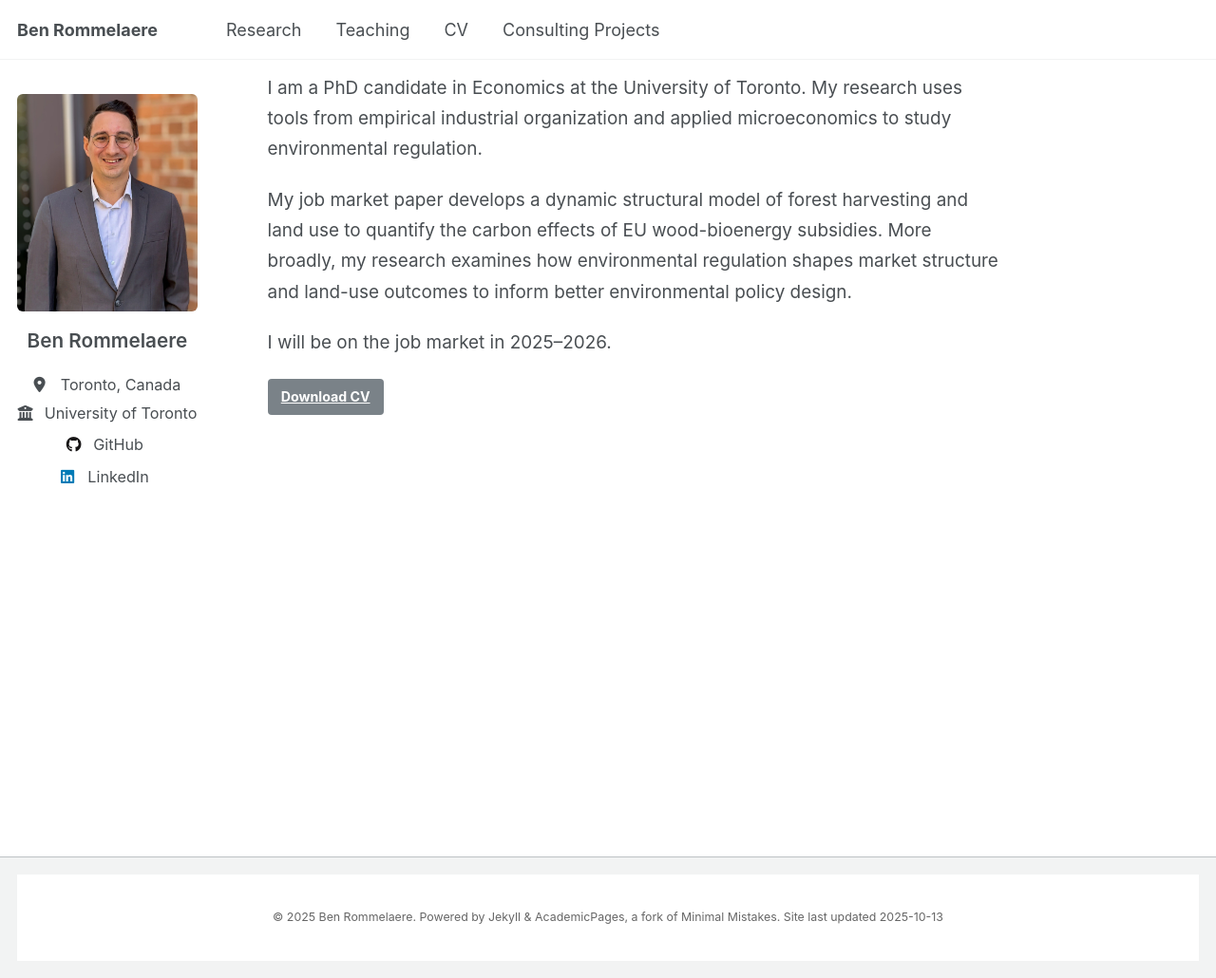
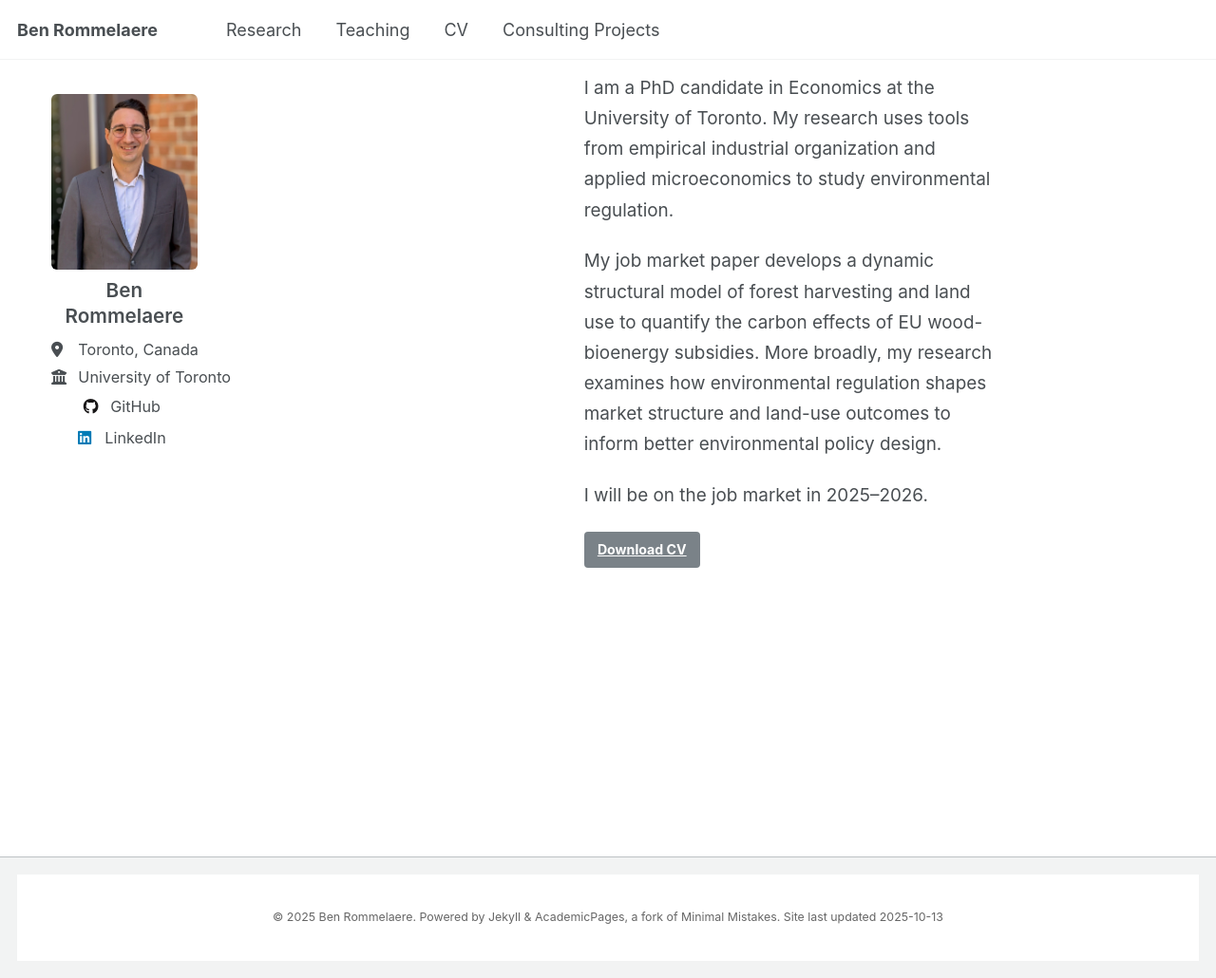
Before and after one commit to brommelaere/brommelaere.github.io, a Jekyll site: the page built from _pages/about.md, in a window 1280 px wide and 1030 px high. Shown: the whole window at 95% size. Built offline with Jekyll 4.4.1, drawn with Linux system fonts in a browser that asks for light colours.

Commit message:
Update _custom.scss

```diff
--- a/_sass/_custom.scss
+++ b/_sass/_custom.scss
@@ -2,25 +2,28 @@
    CUSTOM OVERRIDES FOR ACADEMICPAGES - CLEAN ALIGNED LAYOUT
    ========================================================================== */
 
-/* Remove top spacing to align everything at top */
+/* Remove ALL top spacing to align everything at exact same height */
 #main {
   margin-top: 0 !important;
   padding-top: 0 !important;
 }
 
+/* Sidebar - push right and remove top spacing */
 .sidebar {
   margin-top: 0 !important;
   margin-bottom: 1em !important;
+  padding-left: 1.5rem !important; /* Push sidebar right */
 
   @media screen and (min-width: 64em) {
     padding-top: 0 !important;
+    padding-left: 2rem !important; /* More push on desktop */
   }
 }
 
-/* Avatar/Image styling - starts at very top */
+/* Avatar/Image - remove ALL spacing above */
 .author__avatar {
   margin-top: 0 !important;
-  margin-bottom: 1rem !important;
+  margin-bottom: 0.5rem !important; /* Tighter spacing below image */
 
   img {
     max-width: 200px !important;
@@ -28,6 +31,7 @@
     border-radius: 6px !important;
     border: none !important;
     padding: 0 !important;
+    display: block !important;
 
     @media screen and (min-width: 64em) {
       max-width: 200px !important;
@@ -35,9 +39,11 @@
   }
 }
 
-/* Author content - name and links */
+/* Author content - tighter spacing */
 .author__content {
   text-align: center !important;
+  margin-top: 0 !important;
+  padding-top: 0 !important;
 
   @media screen and (min-width: 64em) {
     text-align: center !important;
@@ -47,12 +53,20 @@
 .author__name {
   font-size: 1.15rem !important;
   font-weight: 600 !important;
-  margin: 0 0 0.8rem 0 !important;
+  margin: 0 0 0.5rem 0 !important; /* Tighter bottom margin */
   line-height: 1.3 !important;
 }
 
-/* Author links under photo */
+/* Tighter spacing for location/university */
+.author__bio {
+  margin-top: 0.3rem !important;
+  margin-bottom: 0.3rem !important;
+}
+
+/* Author links - tighter spacing */
 .author__urls-wrapper {
+  margin-top: 0.3rem !important;
+
   @media screen and (min-width: 64em) {
     display: block !important;
   }
@@ -63,17 +77,23 @@
 }
 
 .author__urls {
+  margin-top: 0 !important;
+
   li {
     text-align: center !important;
-    margin: 0.35rem 0 !important;
+    margin: 0.25rem 0 !important; /* Tighter line spacing */
     font-size: 0.9rem !important;
   }
 }
 
-/* Page content - aligned at top, clean spacing */
+/* Page content - aligned at top with max-width */
 .page {
   margin-top: 0 !important;
   padding-top: 0 !important;
+
+  @media screen and (min-width: 64em) {
+    max-width: 700px !important; /* Limit text width */
+  }
 }
 
 .page__inner-wrap {
@@ -91,6 +111,7 @@
 .page__content {
   font-size: 1.05rem !important;
   line-height: 1.7 !important;
+  max-width: 700px !important; /* Prevent text from going too far right */
 
   p {
     margin-bottom: 1.2rem !important;
@@ -103,6 +124,10 @@
 
 /* Responsive: Hide author text on smaller screens, show bigger image */
 @media screen and (max-width: 63.9375em) {
+  .sidebar {
+    padding-left: 0 !important;
+  }
+
   .author__avatar img {
     max-width: 240px !important;
   }
```
